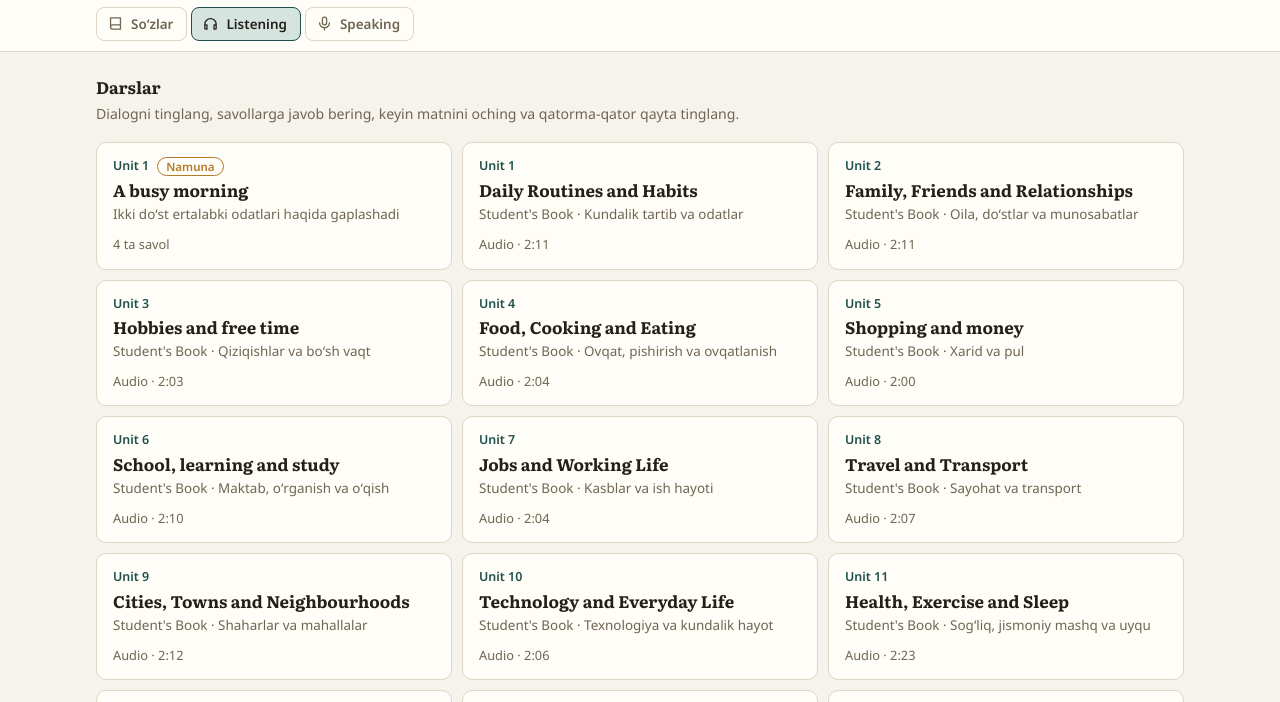
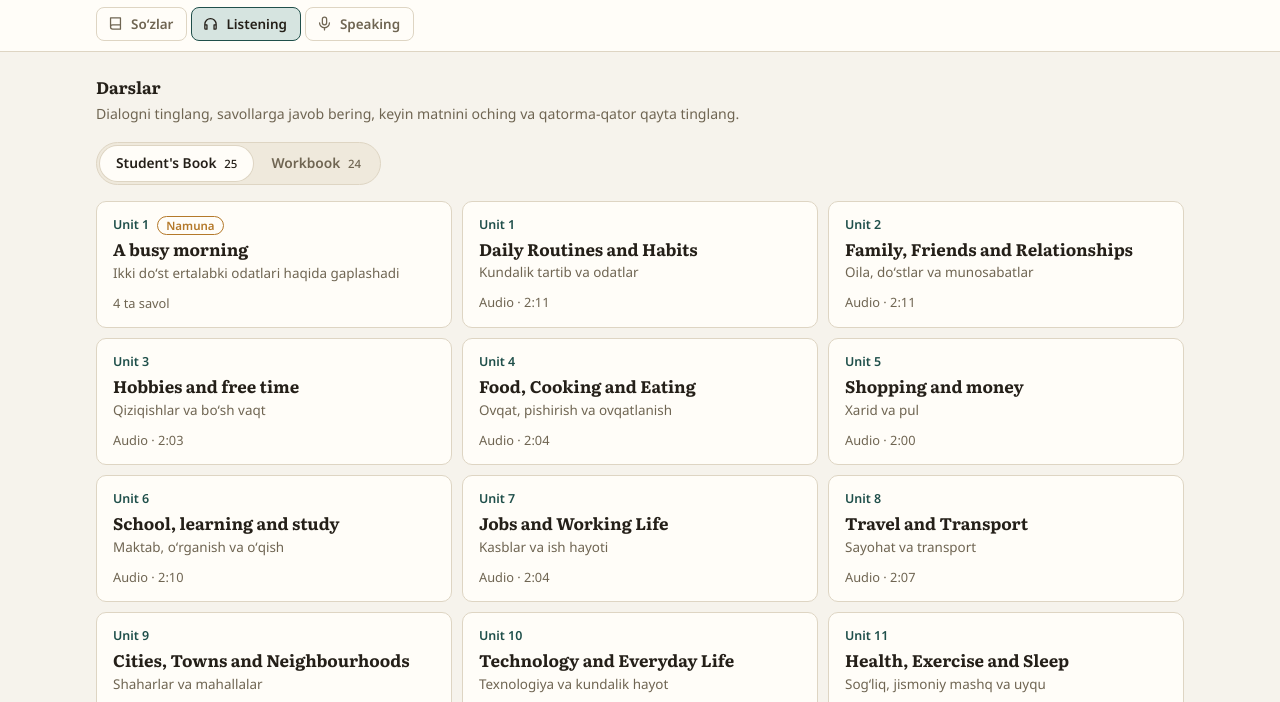
Before and after one commit to ruzmatjs/irregular-verbs, a plain HTML site: page a2-listening.html in a window 1280 px wide. Shown: the part 53-755 px from the top of the page. Drawn offline with Linux system fonts and the light colour scheme.

Commit message:
A2 Listening: Student's Book va Workbook alohida (kitob almashtirgichi)
Roʻyxatda 48 ta dars aralash chiqardi. Endi tepada "Student's Book | Workbook"
almashtirgichi bor, har biri faqat oʻz darslarini koʻrsatadi, tanlov eslab qolinadi.
lessons.js: roʻyxatni ixtiyoriy lessonVisible() bilan filtrlash (speaking taʼsirlanmaydi).

Claude-Session: https://claude.ai/code/session_01JJ95tbvaoM2bpVxYwtLXpL

```diff
--- a/a2-listening.html
+++ b/a2-listening.html
@@ -40,6 +40,10 @@
 <section id="v-list">
   <h2>Darslar</h2>
   <p class="lede">Dialogni tinglang, savollarga javob bering, keyin matnini oching va qatorma-qator qayta tinglang.</p>
+  <div class="books" id="bookSeg" role="tablist" aria-label="Kitob">
+    <button type="button" role="tab" data-book="Student's Book">Student's Book <small id="nSb"></small></button>
+    <button type="button" role="tab" data-book="Workbook">Workbook <small id="nWb"></small></button>
+  </div>
   <div id="lessonList"></div>
   <div class="soon" id="soonBox">
     <span class="flabel">Tayyorlanmoqda</span>
@@ -116,7 +120,23 @@ var LESSONS = [
 <script src="lessons.js"></script>
 <script>
 /* Student's Book va Workbook audiolari (a2-listening-data.js): ular namuna darsdan keyin roʻyxatga qoʻshiladi */
-AUDIO_LESSONS.forEach(function (l) { l.desc = l.book + " · " + unitName(l.u); LESSONS.push(l); });
+AUDIO_LESSONS.forEach(function (l) { l.desc = unitName(l.u); LESSONS.push(l); });
+/* Kitob almashtirgichi: roʻyxatda faqat tanlangan kitob darslari koʻrinadi (namuna dars — Student's Book bilan) */
+var BOOK = store.cfg.book === "Workbook" ? "Workbook" : "Student's Book";
+function lessonVisible(L) { return (L.book || "Student's Book") === BOOK; }
+function paintBooks() {
+  Array.prototype.forEach.call(document.querySelectorAll("#bookSeg button"), function (b) {
+    b.setAttribute("aria-selected", String(b.getAttribute("data-book") === BOOK));
+  });
+  $("nSb").textContent = LESSONS.filter(function (L) { return (L.book || "Student's Book") === "Student's Book"; }).length;
+  $("nWb").textContent = LESSONS.filter(function (L) { return L.book === "Workbook"; }).length;
+}
+Array.prototype.forEach.call(document.querySelectorAll("#bookSeg button"), function (b) {
+  b.addEventListener("click", function () {
+    BOOK = b.getAttribute("data-book"); store.cfg.book = BOOK; save(); paintBooks(); renderLessons();
+  });
+});
+paintBooks();
 function lessonSize(L) { return L.q ? L.q.length + " ta savol" : "Audio · " + Math.floor(L.dur / 60) + ":" + ("0" + L.dur % 60).slice(-2); }
 var PLAY = '<svg viewBox="0 0 24 24" aria-hidden="true"><path d="M7 4v16l13-8z"/></svg>';
 var PAUSE = '<svg viewBox="0 0 24 24" aria-hidden="true"><path d="M6 4h4v16H6zM14 4h4v16h-4z"/></svg>';
--- a/docs/lessons.css
+++ b/docs/lessons.css
@@ -1,4 +1,9 @@
 /* Listening va Speaking sahifalari uchun umumiy qism: darslar roʻyxati, pleyer, savollar */
+.books{display:inline-flex;gap:2px;background:var(--surface-2);border:1px solid var(--line);border-radius:999px;padding:3px;margin-bottom:16px;max-width:100%}
+.books button{appearance:none;border:0;background:none;font:inherit;font-size:.86rem;font-weight:600;color:var(--muted);padding:7px 16px;border-radius:999px;cursor:pointer;white-space:nowrap}
+.books button small{font-weight:500;margin-left:4px;font-variant-numeric:tabular-nums}
+.books button[aria-selected="true"]{background:var(--surface);color:var(--fg);box-shadow:0 0 0 1px var(--line)}
+.books button:focus-visible{outline:2px solid var(--accent);outline-offset:1px}
 .lessons{display:grid;grid-template-columns:repeat(auto-fill,minmax(min(100%,300px),1fr));gap:10px}
 .lesson{appearance:none;font:inherit;color:inherit;text-align:left;cursor:pointer;background:var(--surface);border:1px solid var(--line);
   border-radius:var(--r);padding:14px 16px;display:flex;flex-direction:column;gap:3px;min-width:0}
--- a/docs/lessons.js
+++ b/docs/lessons.js
@@ -77,6 +77,7 @@ function unitName(n) { return UNIT_TITLE[n] ? UNIT_TITLE[n][2] : ""; }
 function renderLessons() {
   var box = $("lessonList");
   box.innerHTML = LESSONS.length ? '<div class="lessons">' + LESSONS.map(function (L, i) {
+    if (window.lessonVisible && !lessonVisible(L)) return "";
     var r = peek(L);
     return '<button class="lesson" type="button" data-i="' + i + '"><span class="un">Unit ' + L.u + (L.sample ? ' <span class="chip">Namuna</span>' : "") +
       "</span><b>" + esc(L.title) + '</b><span class="d">' + esc(L.desc || unitName(L.u)) + '</span><span class="foot">' +
--- a/lessons.css
+++ b/lessons.css
@@ -1,4 +1,9 @@
 /* Listening va Speaking sahifalari uchun umumiy qism: darslar roʻyxati, pleyer, savollar */
+.books{display:inline-flex;gap:2px;background:var(--surface-2);border:1px solid var(--line);border-radius:999px;padding:3px;margin-bottom:16px;max-width:100%}
+.books button{appearance:none;border:0;background:none;font:inherit;font-size:.86rem;font-weight:600;color:var(--muted);padding:7px 16px;border-radius:999px;cursor:pointer;white-space:nowrap}
+.books button small{font-weight:500;margin-left:4px;font-variant-numeric:tabular-nums}
+.books button[aria-selected="true"]{background:var(--surface);color:var(--fg);box-shadow:0 0 0 1px var(--line)}
+.books button:focus-visible{outline:2px solid var(--accent);outline-offset:1px}
 .lessons{display:grid;grid-template-columns:repeat(auto-fill,minmax(min(100%,300px),1fr));gap:10px}
 .lesson{appearance:none;font:inherit;color:inherit;text-align:left;cursor:pointer;background:var(--surface);border:1px solid var(--line);
   border-radius:var(--r);padding:14px 16px;display:flex;flex-direction:column;gap:3px;min-width:0}
--- a/lessons.js
+++ b/lessons.js
@@ -77,6 +77,7 @@ function unitName(n) { return UNIT_TITLE[n] ? UNIT_TITLE[n][2] : ""; }
 function renderLessons() {
   var box = $("lessonList");
   box.innerHTML = LESSONS.length ? '<div class="lessons">' + LESSONS.map(function (L, i) {
+    if (window.lessonVisible && !lessonVisible(L)) return "";
     var r = peek(L);
     return '<button class="lesson" type="button" data-i="' + i + '"><span class="un">Unit ' + L.u + (L.sample ? ' <span class="chip">Namuna</span>' : "") +
       "</span><b>" + esc(L.title) + '</b><span class="d">' + esc(L.desc || unitName(L.u)) + '</span><span class="foot">' +
```
Also changed, not shown: docs/a2-listening.html (+21 -1 lines).
